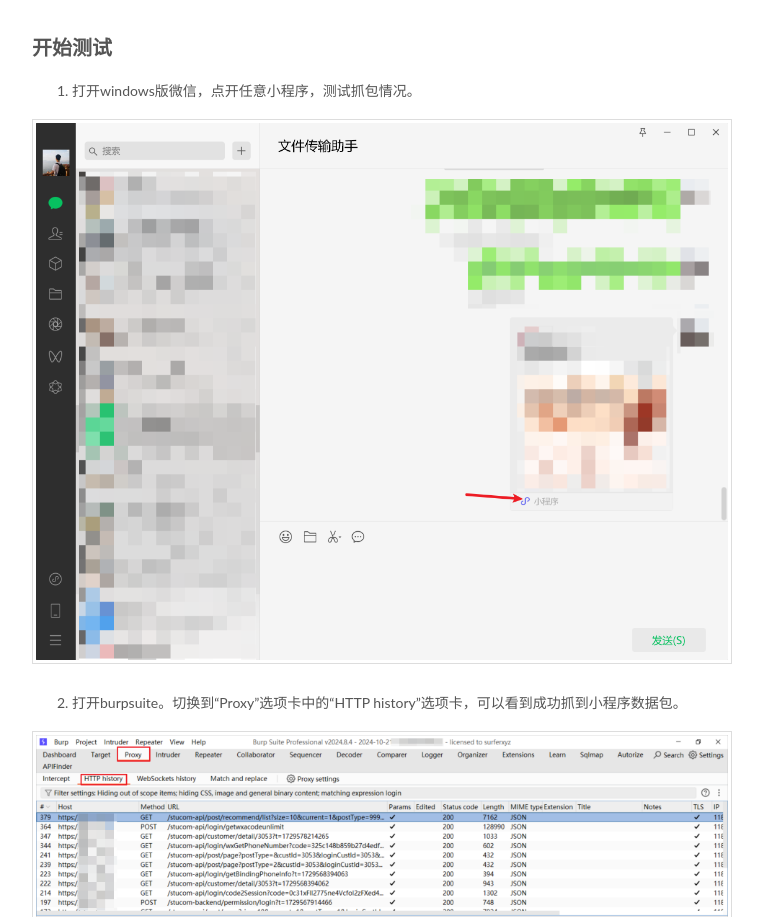
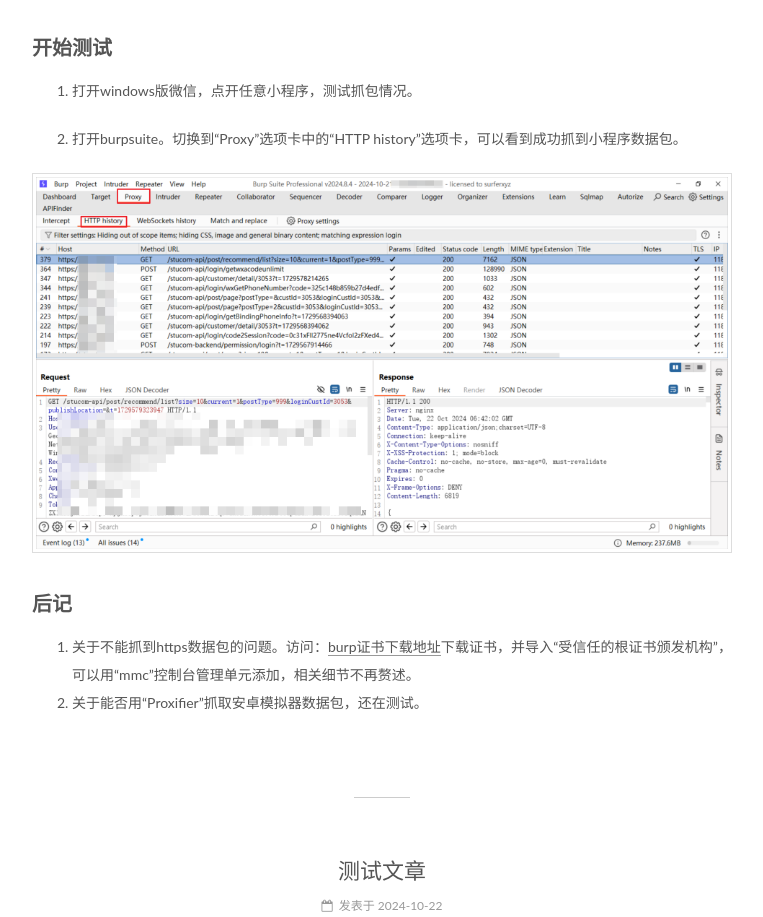
Before and after one commit to H4ckForJob/h4ckforjob.github.io, a plain HTML site: page index.html in a window 1280 px wide. Shown: the part 7161-8078 px from the top of the page, without its empty margins (258-1021 px from the left). Drawn offline with Linux system fonts and the light colour scheme.

Commit message:
Site updated: 2024-10-23 10:18:57

```diff
--- a/index.html
+++ b/index.html
@@ -346,11 +346,10 @@
 <p><img src="/../images/%E4%B8%80%E7%A7%8D%E6%B5%8B%E8%AF%95%E5%BE%AE%E4%BF%A1%E5%B0%8F%E7%A8%8B%E5%BA%8F%E7%9A%84%E6%8A%93%E5%8C%85%E6%96%B9%E6%B3%95/image-20241022161758371.png" alt="image-20241022161758371"></p>
 <p><img src="/../images/%E4%B8%80%E7%A7%8D%E6%B5%8B%E8%AF%95%E5%BE%AE%E4%BF%A1%E5%B0%8F%E7%A8%8B%E5%BA%8F%E7%9A%84%E6%8A%93%E5%8C%85%E6%96%B9%E6%B3%95/image-20241022161704234.png" alt="image-20241022161704234"></p>
 <h2 id="开始测试"><a href="#开始测试" class="headerlink" title="开始测试"></a>开始测试</h2><ol>
-<li>打开windows版微信，点开任意小程序，测试抓包情况。</li>
-</ol>
-<p><img src="/../images/%E4%B8%80%E7%A7%8D%E6%B5%8B%E8%AF%95%E5%BE%AE%E4%BF%A1%E5%B0%8F%E7%A8%8B%E5%BA%8F%E7%9A%84%E6%8A%93%E5%8C%85%E6%96%B9%E6%B3%95/image-20241022163503164.png" alt="image-20241022163503164"></p>
-<ol start="2">
-<li>打开burpsuite。切换到“Proxy”选项卡中的“HTTP history”选项卡，可以看到成功抓到小程序数据包。</li>
+<li><p>打开windows版微信，点开任意小程序，测试抓包情况。</p>
+</li>
+<li><p>打开burpsuite。切换到“Proxy”选项卡中的“HTTP history”选项卡，可以看到成功抓到小程序数据包。</p>
+</li>
 </ol>
 <p><img src="/../images/%E4%B8%80%E7%A7%8D%E6%B5%8B%E8%AF%95%E5%BE%AE%E4%BF%A1%E5%B0%8F%E7%A8%8B%E5%BA%8F%E7%9A%84%E6%8A%93%E5%8C%85%E6%96%B9%E6%B3%95/image-20241022163156601.png" alt="image-20241022163156601"></p>
 <h2 id="后记"><a href="#后记" class="headerlink" title="后记"></a>后记</h2><ol>
```
Also changed, not shown: 2024/10/22/一种测试微信小程序的抓包方法/index.html (+5 -7 lines).
